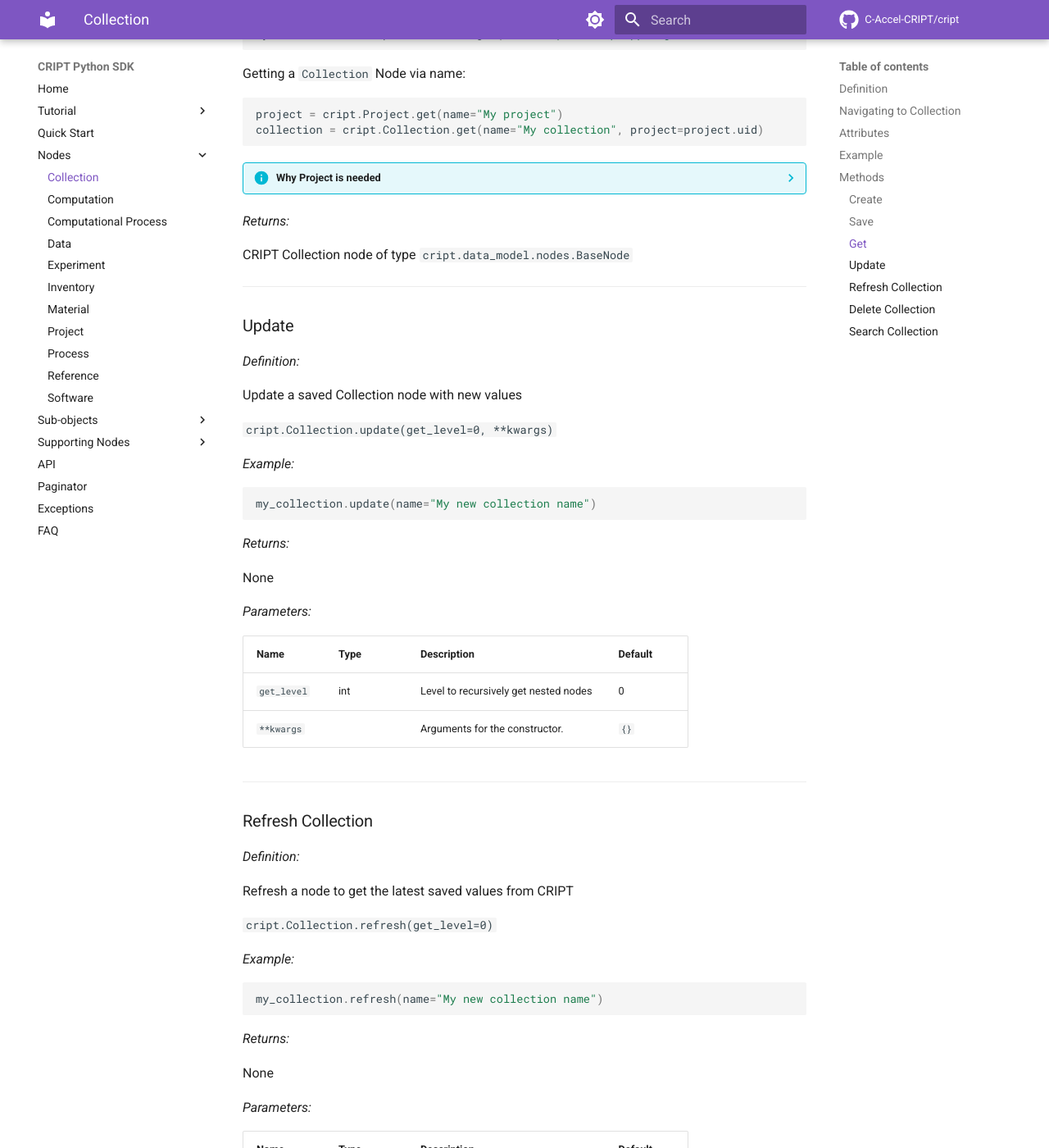
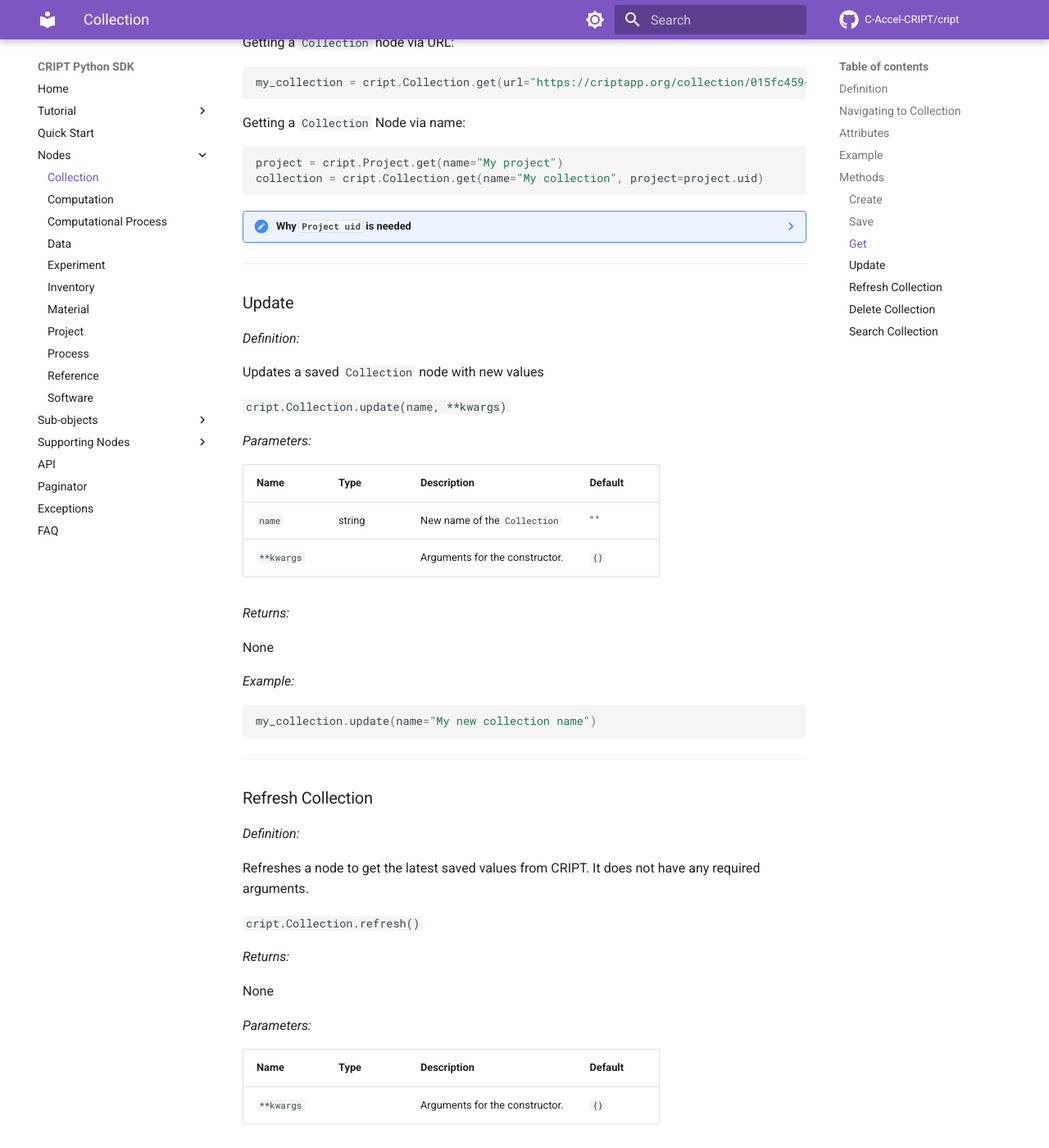
Before and after one commit to C-Accel-CRIPT/sdk-archive, an MkDocs documentation site: the page built from docs/nodes/collection.md, in a window 1280 px wide and 1400 px high, scrolled down 4668 px. Shown: the whole window at 82% size. Built offline with MkDocs 1.6.1 and Material for MkDocs 9.7.7, drawn with Linux system fonts in a browser that asks for light colours; comment, search, counter and statistics services are not loaded; some of the changed text lies outside the part shown.

Commit message:
updated refresh

````diff
--- a/docs/nodes/collection.md
+++ b/docs/nodes/collection.md
@@ -119,7 +119,7 @@ my_collection.save()
 
 _Definition:_
 
-The `.get()` method retrieves a `Collection` that has already been saved in the CRIPT database. At least 1 of `uid`, `url`, or `name`  is required as an argument
+Retrieves a `Collection` that has already been saved in the CRIPT database. At least 1 of `uid`, `url`, or `name`  is required as an argument
 to retrieve a `Collection` node. If retrieving via `name`, one should also provide a `Project uid` to the `project` parameter because `Collection` names are not unique across different `Projects`.
 
 `cript.Collection.get(name, project, uid, url, **kwargs)`
@@ -135,7 +135,9 @@ _Parameters:_
 | `url`       | string | URL of the specific Collection to get                | " "     |
 | `**kwargs`  |        | Arguments for the constructor.                       | `{}`    |
 
-<div style="margin-bottom: 2rem"></div>
+_Returns:_
+
+CRIPT `Collection` node of type `cript.data_model.nodes.BaseNode`
 
 _Examples:_
 
@@ -156,12 +158,8 @@ project = cript.Project.get(name="My project")
 collection = cript.Collection.get(name="My collection", project=project.uid)
 ```
 
-??? info "Why Project is needed"
-    When getting a Collection via name, the project must also be specified since collection is nested under project and the collection name is only unique among other collections within the project.
-
-_Returns:_
-
-CRIPT Collection node of type `cript.data_model.nodes.BaseNode`
+??? note "Why `Project uid` is needed"
+    `Collection` names are only unique within a project, not across projects, so when getting a `Collection` via name, the associated `Project` node must also be specified.
 
 
 ---
@@ -170,15 +168,37 @@ CRIPT Collection node of type `cript.data_model.nodes.BaseNode`
 
 _Definition:_
 
-Update a saved Collection node with new values
+Updates a saved `Collection` node with new values
 
-`cript.Collection.update(get_level=0, **kwargs)`
+`cript.Collection.update(name, **kwargs)`
+
+_Parameters:_
+
+
+| Name              | Type    | Description                                                    | Default |
+|-------------------|---------|----------------------------------------------------------------|---------|
+| `name`      | string | New name of the `Collection`                        | " "     |
+| `**kwargs`        |         | Arguments for the constructor.                                 | `{}`    |
+
+_Returns:_
+
+None
 
 _Example:_
 
 ```python
 my_collection.update(name="My new collection name")
 ```
+
+---
+### Refresh Collection
+
+_Definition:_
+
+Refreshes a node to get the latest saved values from CRIPT. It does not have any required arguments.
+
+`cript.Collection.refresh()`
+
 
 _Returns:_
 
@@ -189,36 +209,13 @@ _Parameters:_
 
 | Name              | Type    | Description                                                    | Default |
 |-------------------|---------|----------------------------------------------------------------|---------|
-| `get_level`       | int     | Level to recursively get nested nodes                          | 0       |
 | `**kwargs`        |         | Arguments for the constructor.                                 | `{}`    |
-
----
-### Refresh Collection
-
-_Definition:_
-
-Refresh a node to get the latest saved values from CRIPT
-
-`cript.Collection.refresh(get_level=0)`
 
 _Example:_
 
 ```python
-my_collection.refresh(name="My new collection name")
+my_collection.refresh()
 ```
-
-_Returns:_
-
-None
-
-_Parameters:_
-
-
-| Name              | Type    | Description                                                    | Default |
-|-------------------|---------|----------------------------------------------------------------|---------|
-| `get_level`       | int     | Level to recursively get nested nodes                          | 0       |
-| `**kwargs`        |         | Arguments for the constructor.                                 | `{}`    |
-
 
 ---
 
````
Also changed, not shown: other parts of docs/nodes/collection.md (+2 -2 lines).
